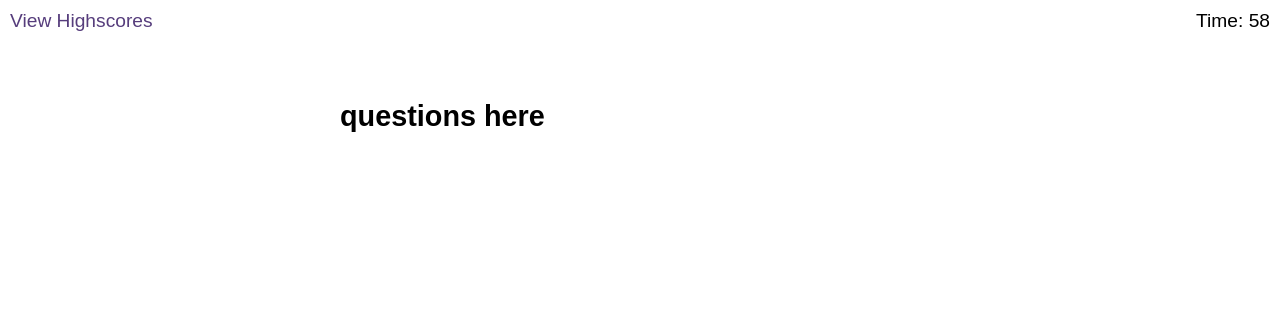
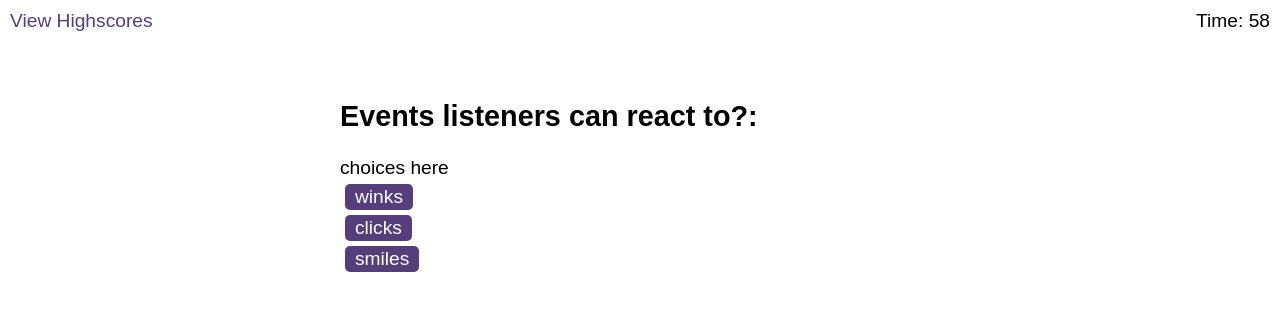
Before and after one commit to NCStorey/Code-Quiz---WC6, a plain HTML site: page index.html in a window 1280 px wide. Both pictures are taken after a click on the button "Start Quiz". Drawn offline with Linux system fonts and the light colour scheme.

Commit message:
addition of retireve q function

```diff
--- a/assets/js/logic.js
+++ b/assets/js/logic.js
@@ -1,13 +1,20 @@
-// to start timer once the game begins
-
-
 let startButton = document.querySelector("#startButton");
 let startScreen = document.querySelector("#start-screen");
 let questionScreen = document.querySelector ("#questions");
 let endScreen = document.querySelector("#end-screen");
 let timeSpan = document.querySelector("#time");
+let questionTitle = document.querySelector("#question-title")
+let choices = document.querySelector("#choices")
 
 let secondsLeft = 60;
+let randomInt = 0;
+let choicebtn = 0;
+let choice1btn = 0;
+let choice2btn = 0;
+let choice3btn = 0;
+
+//init function to get the highscores from local
+
 
 //timer function
 function countDown(){
@@ -30,6 +37,34 @@ function countDown(){
 
 }
 
+//uses splice to remove questions already called from the array
+function rmvQfromArray(){
+    questions.splice(randomInt,1)
+    console.log(questions)
+}
+
+
+
+
+function retrieveQ(){
+
+    for (let index = 0; index < questions.length; index++) {
+        //creates random interger from 0 to questions array length. then uses the interger as the index to choose the question randomly
+        randomInt = (Math.floor(Math.random()*questions.length))
+        questionTitle.textContent = questions[randomInt].title;
+
+        function makeChoiceButton(choicenumber){
+            choicebtn = document.createElement("button");
+            choicebtn.textContent = choicenumber;
+            document.getElementById("choices").appendChild(choicebtn)
+            return;
+        }}
+
+        choice1btn = makeChoiceButton(questions[randomInt].choice1[0])
+        choice2btn = makeChoiceButton(questions[randomInt].choice2[0])
+        choice3btn = makeChoiceButton(questions[randomInt].choice3[0])
+}
+
 startButton.addEventListener("click", function(){
     //hide start screen
     startScreen.classList.toggle("hide");
@@ -37,7 +72,15 @@ startButton.addEventListener("click", function(){
     questionScreen.classList.toggle("hide");
     //begins timer
     countDown()
+    retrieveQ()
+})
+
+choices.addEventListener("click", function(){
+
+
+
+
 
 })
 
-//init function to get the highscores from local
+rmvQfromArray()
--- a/assets/js/questions.js
+++ b/assets/js/questions.js
@@ -1,19 +1,25 @@
+
+
+
+
+
+
 let questions = [
 
     {title: "A binary data choice includes:",
-    boolean: true,
-    string: false,
-    number: false,
+    choice1: ["boolean", true],
+    choice2: ["string", false],
+    choice3: ["number", false],
     },
 
     {title: "An array has which brackets?:",
-    curved : false,
-    curly : false,
-    square: true,
+    choice1: ["curved", false],
+    choice2: ["curly", false],
+    choice3: ["square", true],
     },
 
     {title: "Events listeners can react to?:",
-    winks : false,
-    clicks : true,
-    smiles : false,
+    choice1: ["winks", false],
+    choice2: ["clicks", true],
+    choice3: ["smiles", false],
     }]
--- a/index.html
+++ b/index.html
@@ -31,7 +31,7 @@
 
       <div id="questions" class="hide">
         <h2 id="question-title">questions here</h2>
-        <div id="choices" class="choices"></div>
+        <div id="choices" class="choices">choices here</div>
       </div>
 
       <div id="end-screen" class="hide">
```
